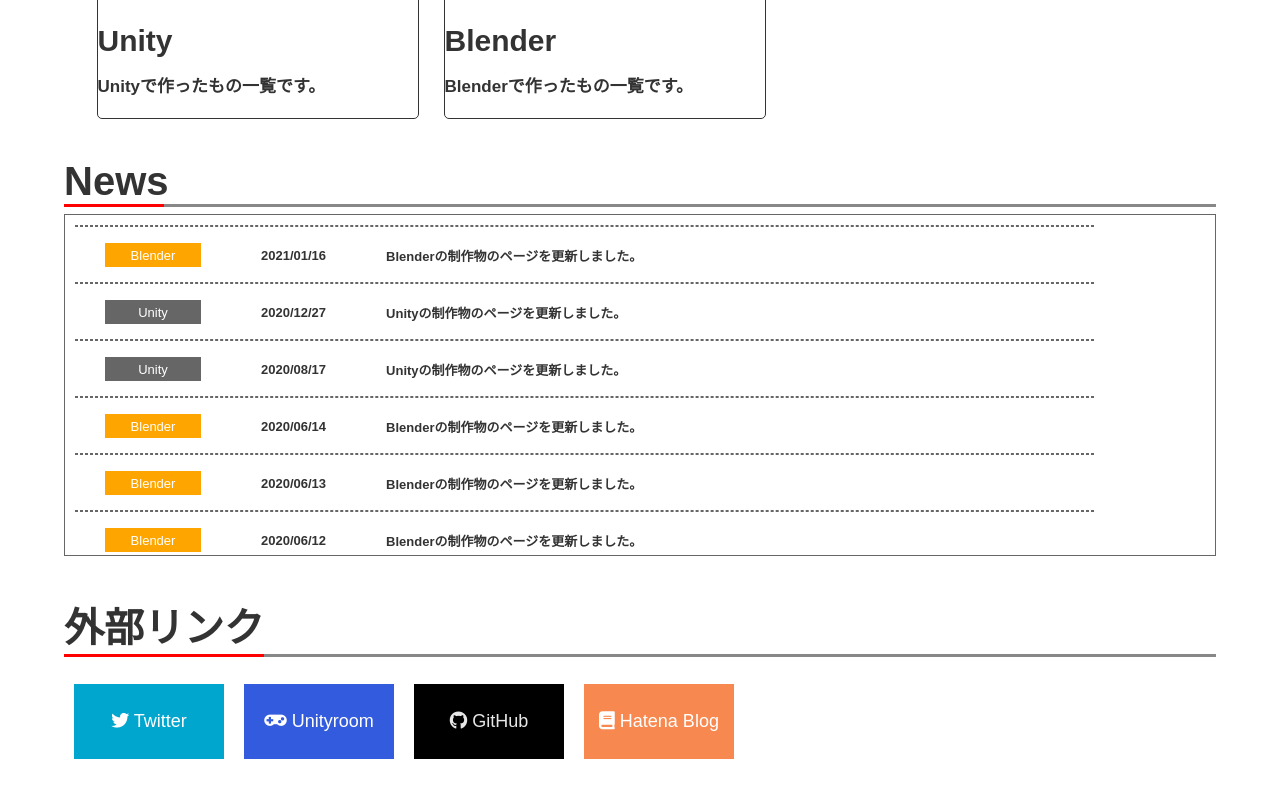
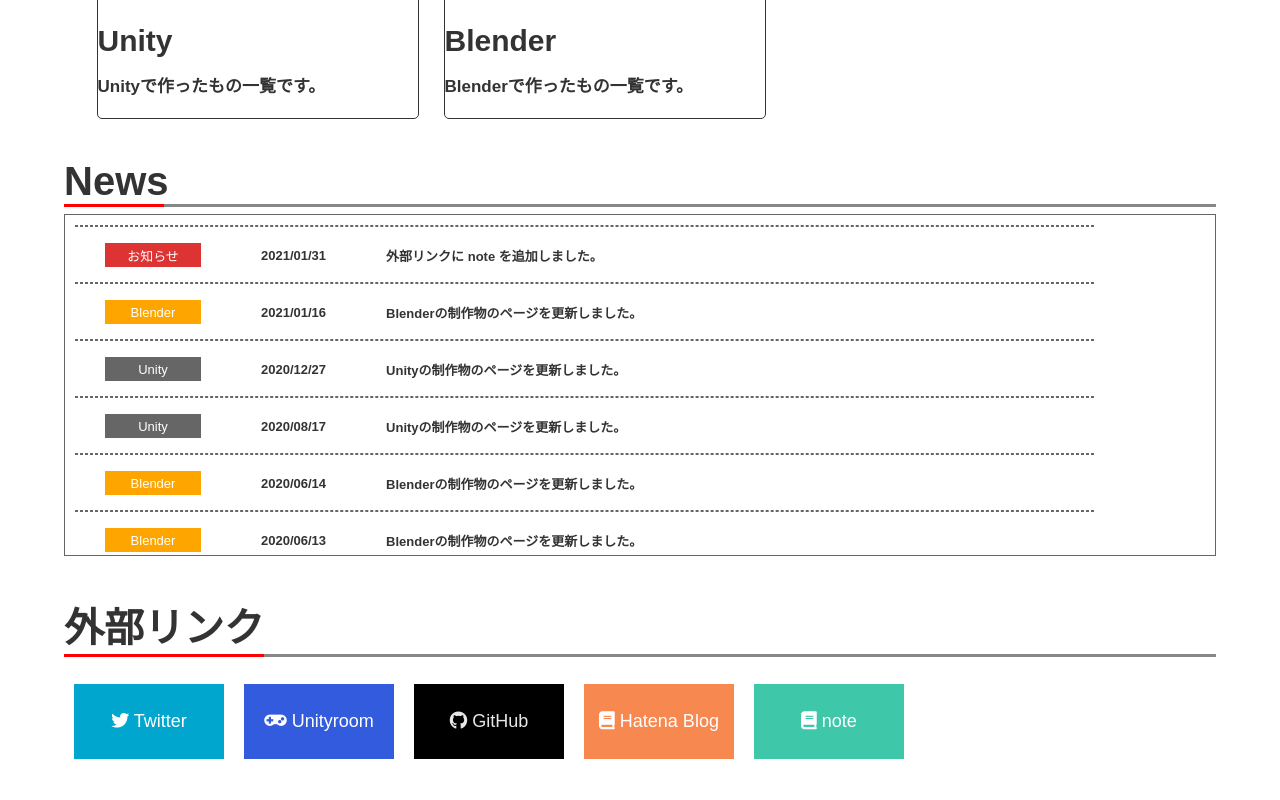
Before and after one commit to mugitea7/mugitea7.github.io, a plain HTML site: page index.html in a window 1280 px wide. Shown: the part 398-1198 px from the top of the page. Drawn offline with Linux system fonts and the light colour scheme.

Commit message:
[update] noteを外部リンクに追加.

```diff
--- a/css/index/links_css.scss
+++ b/css/index/links_css.scss
@@ -137,6 +137,19 @@
     }
 }
 
+#note{
+    border: solid #3ec7a9 1px;
+    color: white;
+    background-color: #3ec7a9;
+    transition: .5s;
+
+    &:hover{
+        border:solid #3ec7a9 1px;
+        color: #3ec7a9;
+        background-color: white;
+    }
+}
+
 #unity{
     border: solid #0e1015 1px;
     color: white;
--- a/index.html
+++ b/index.html
@@ -90,6 +90,24 @@
 		</div>
 
 		<div class="update__lists">
+
+			<div class="update__underline"></div>
+
+			<div class="update__content">
+				<div class="update__type_and_date">
+					<div class="update__type update__type--notice">
+						<p class="update__text update__text--notice">お知らせ</p>
+					</div>
+
+					<div class="update__date">
+						<p class="update__text update__text--date">2021/01/31</p>
+					</div>
+				</div>
+
+				<div class="update__body">
+					<p class="update__text update__text--body">外部リンクに note を追加しました。</p>
+				</div>
+			</div>
 
 			<div class="update__underline"></div>
 
@@ -452,6 +470,7 @@
 				<p><button type="button" id="unityroom" onclick="window.open('https://unityroom.com/users/wkny6ejh5l3qgbdu810c')"><i class="fas fa-gamepad"></i> Unityroom</button></p>
 				<p><button type="button" id="github" onclick="window.open('https://github.com/mugitea7')"><i class="fab fa-github"></i> GitHub</button></p>
 				<p><button type="button" id="blog" onclick="window.open('https://mugitea.hatenablog.jp/')"><i class="fas fa-book"></i> Hatena Blog</button></p>
+				<p><button type="button" id="note" onclick="window.open('https://note.com/mugitea7')"><i class="fas fa-book"></i> note</button></p>
 
 		</div>
 	</div>
```
Also changed, not shown: css/index/links_css.css, 1 other file.
